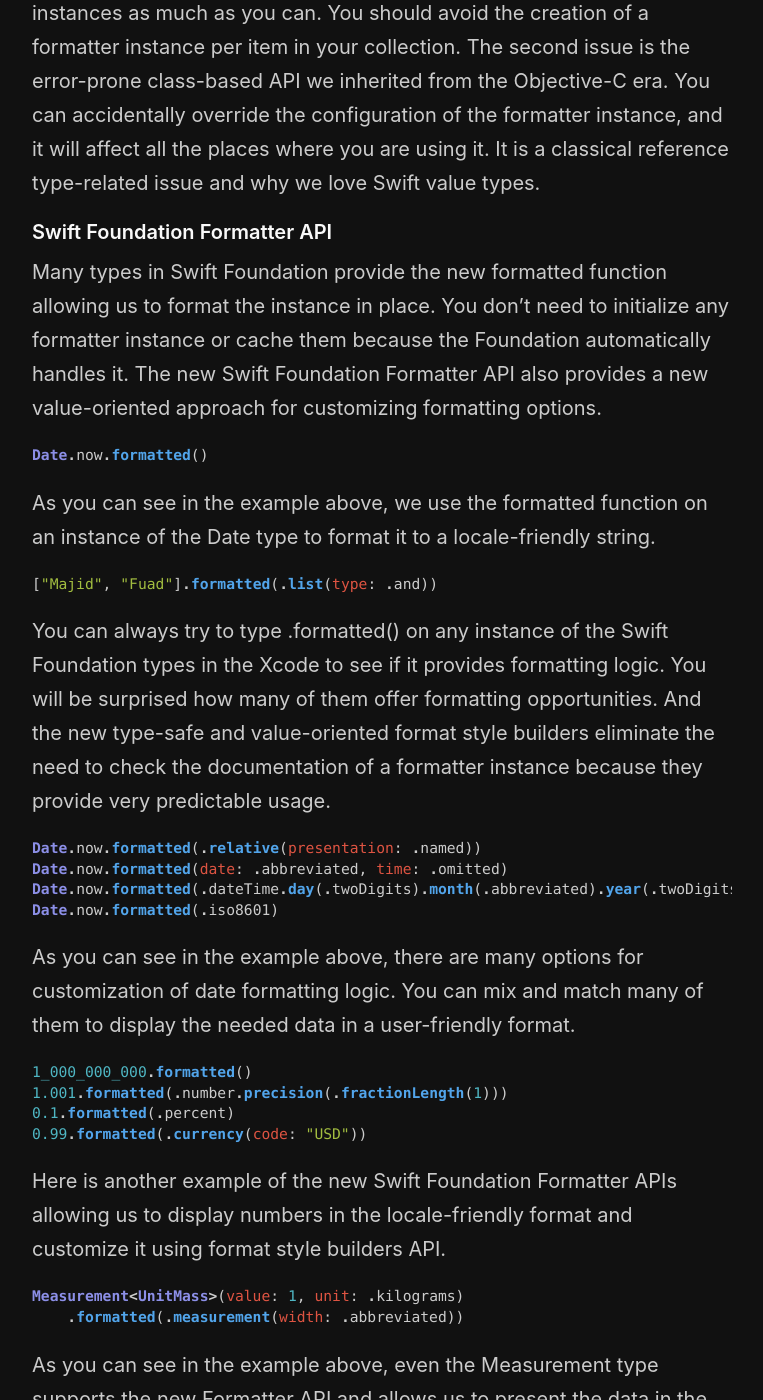
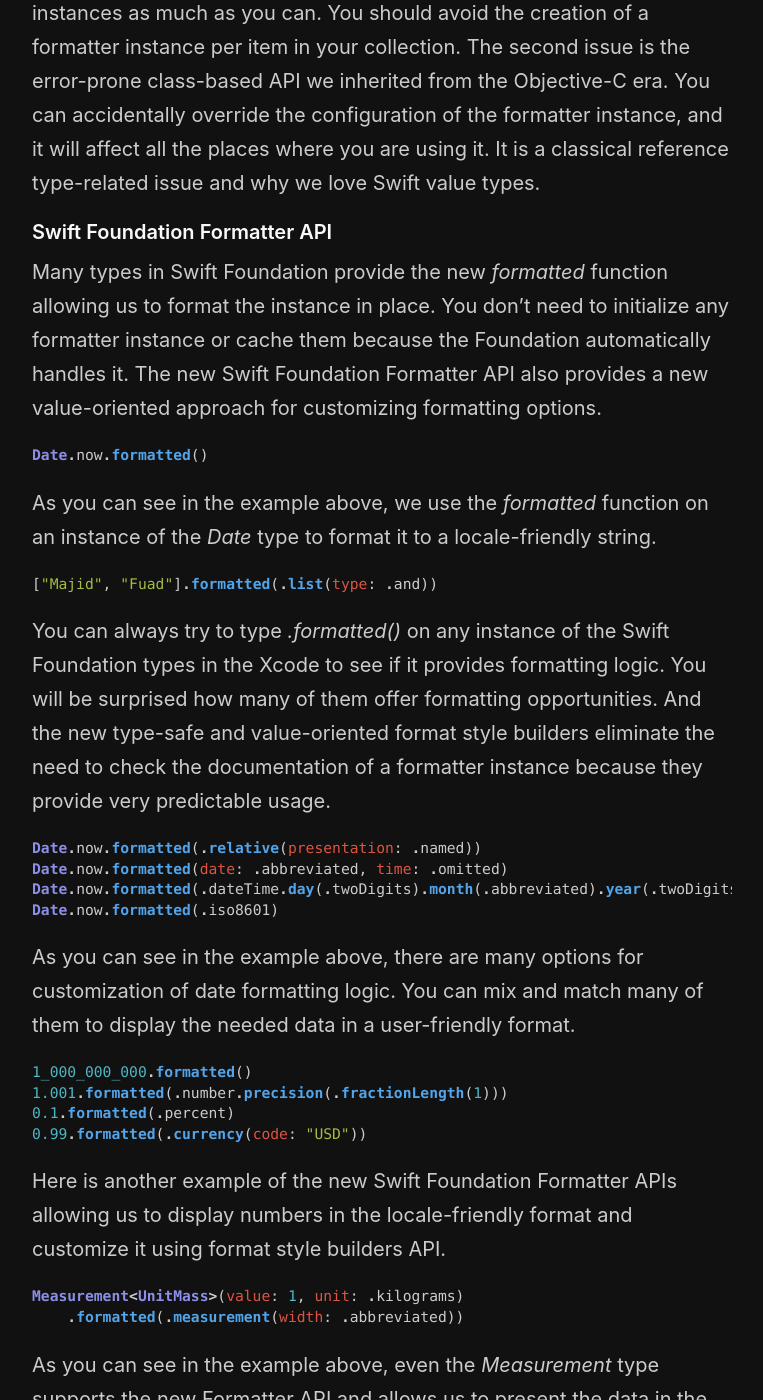
Before and after one commit to mecid/mecid.github.io, a Jekyll site: the page built from _posts/2023-05-30-mastering-swift-foundation-formatter-api-basics.md, in a window 1280 px wide and 1400 px high, scrolled down 712 px. Shown: the whole window, without its empty margins (258-1021 px from the left). Built offline with Jekyll 4.4.1, drawn with Linux system fonts in a browser that asks for light colours; some of the changed text lies outside the part shown.

Commit message:
formatter post formatted

````diff
--- a/_posts/2023-05-30-mastering-swift-foundation-formatter-api-basics.md
+++ b/_posts/2023-05-30-mastering-swift-foundation-formatter-api-basics.md
@@ -17,19 +17,19 @@ shortDateFormatter.string(from: Date.now)
 The old-style formatters have a few problems that make our lives more complicated than they should be. First of all, the process of formatter initializing is a resource-heavy task, and you should cache formatter instances as much as you can. You should avoid the creation of a formatter instance per item in your collection. The second issue is the error-prone class-based API we inherited from the Objective-C era. You can accidentally override the configuration of the formatter instance, and it will affect all the places where you are using it. It is a classical reference type-related issue and why we love Swift value types.
 
 #### Swift Foundation Formatter API
-Many types in Swift Foundation provide the new formatted function allowing us to format the instance in place. You don't need to initialize any formatter instance or cache them because the Foundation automatically handles it. The new Swift Foundation Formatter API also provides a new value-oriented approach for customizing formatting options.
+Many types in Swift Foundation provide the new *formatted* function allowing us to format the instance in place. You don't need to initialize any formatter instance or cache them because the Foundation automatically handles it. The new Swift Foundation Formatter API also provides a new value-oriented approach for customizing formatting options.
 
 ```swift
 Date.now.formatted()
 ```
 
-As you can see in the example above, we use the formatted function on an instance of the Date type to format it to a locale-friendly string.
+As you can see in the example above, we use the *formatted* function on an instance of the *Date* type to format it to a locale-friendly string.
 
 ```swift
 ["Majid", "Fuad"].formatted(.list(type: .and))
 ```
 
-You can always try to type .formatted() on any instance of the Swift Foundation types in the Xcode to see if it provides formatting logic. You will be surprised how many of them offer formatting opportunities. And the new type-safe and value-oriented format style builders eliminate the need to check the documentation of a formatter instance because they provide very predictable usage.
+You can always try to type *.formatted()* on any instance of the Swift Foundation types in the Xcode to see if it provides formatting logic. You will be surprised how many of them offer formatting opportunities. And the new type-safe and value-oriented format style builders eliminate the need to check the documentation of a formatter instance because they provide very predictable usage.
 
 ```swift
 Date.now.formatted(.relative(presentation: .named))
@@ -54,6 +54,6 @@ Measurement<UnitMass>(value: 1, unit: .kilograms)
     .formatted(.measurement(width: .abbreviated))
 ```
 
-As you can see in the example above, even the Measurement type supports the new Formatter API and allows us to present the data in the appropriate format in a few keystrokes.
+As you can see in the example above, even the *Measurement* type supports the new Formatter API and allows us to present the data in the appropriate format in a few keystrokes.
 
 Today we learned about the basics of the new Swift Foundation Formatter APIs. In the following posts, we will continue the topic by implementing custom format styles for our own types.
````
